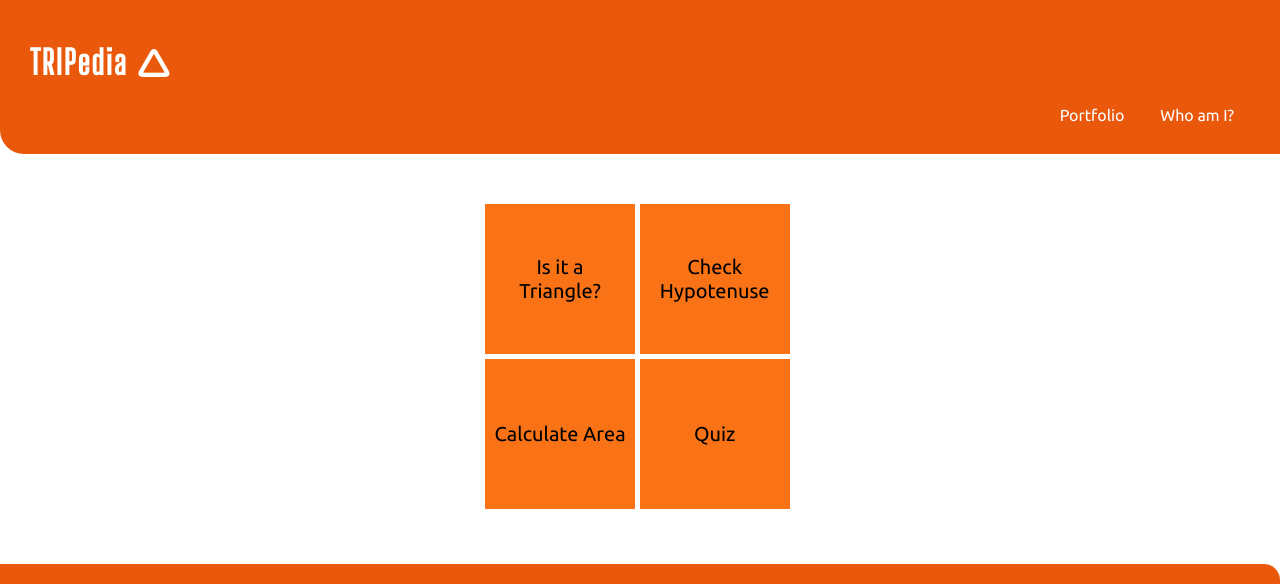
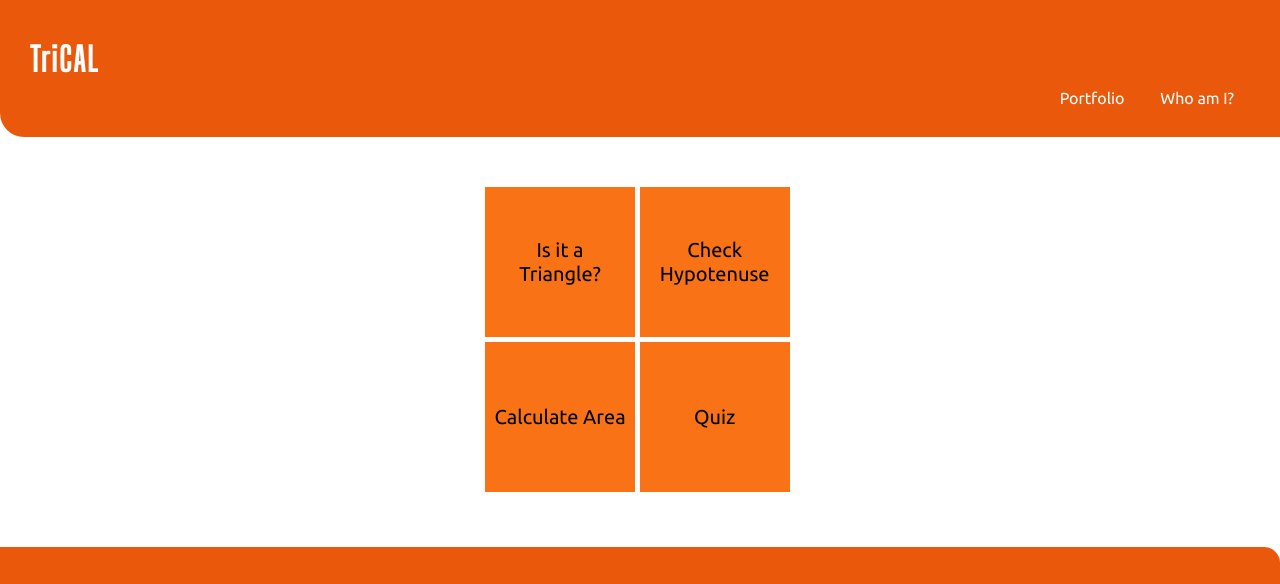
Before and after one commit to GaganpreetKaurKalsi/Triangle-Calculator, a plain HTML site: page index.html in a window 1280 px wide. Shown: the top 584 px of the page. Drawn offline with Linux system fonts and the light colour scheme.

Commit message:
update: changed title

```diff
--- a/index.html
+++ b/index.html
@@ -4,14 +4,14 @@
     <meta charset="UTF-8">
     <meta http-equiv="X-UA-Compatible" content="IE=edge">
     <meta name="viewport" content="width=device-width, initial-scale=1.0">
-    <title>TRIpedia</title>
+    <title>TriCAL</title>
     <link rel="stylesheet" href="style.css">
     <script src="https://kit.fontawesome.com/d733855d1a.js" crossorigin="anonymous"></script>
     <style type = "text/javascript"></style>
 </head>
 <body>
     <div class="head">
-        <h1 style="color : white;">TRIPedia 🛆</h1>
+        <h1 style="color : white;">TriCAL</h1>
         <ul class="nav-bar">
             <li><a href="https://gaganpreetkaurkalsi.netlify.app/" class="link">Portfolio</a></li>
             <li><a href="\" class="link">Who am I?</a></li>
```
